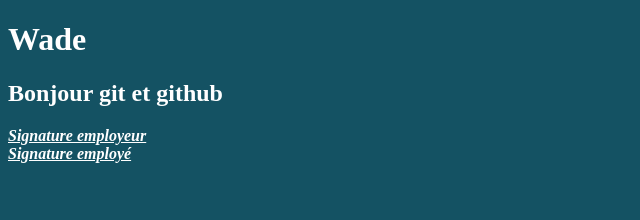
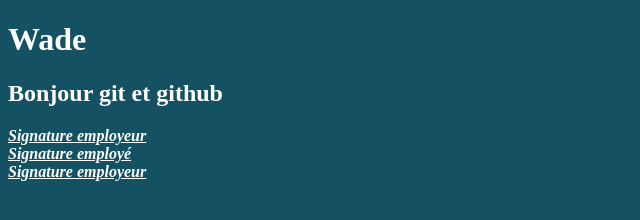
Before and after one commit to weladjilarsen/hello, a plain HTML site: page index.html in a window 1280 px wide. Shown: the whole page, without its empty margins (0-640 px from the left). Drawn offline with Linux system fonts and the light colour scheme.

Commit message:
Message de la nouvelle DIV

```diff
--- a/index.html
+++ b/index.html
@@ -20,6 +20,11 @@
 			<strong><u>Signature employé</u></strong>
 		</address>
 	</div>
+	<div class="col-sm-12 text-right">
+		<address>
+			<strong><u>Signature employeur</u></strong>
+		</address>
+	</div>
 </body>
 
 </head>
```
